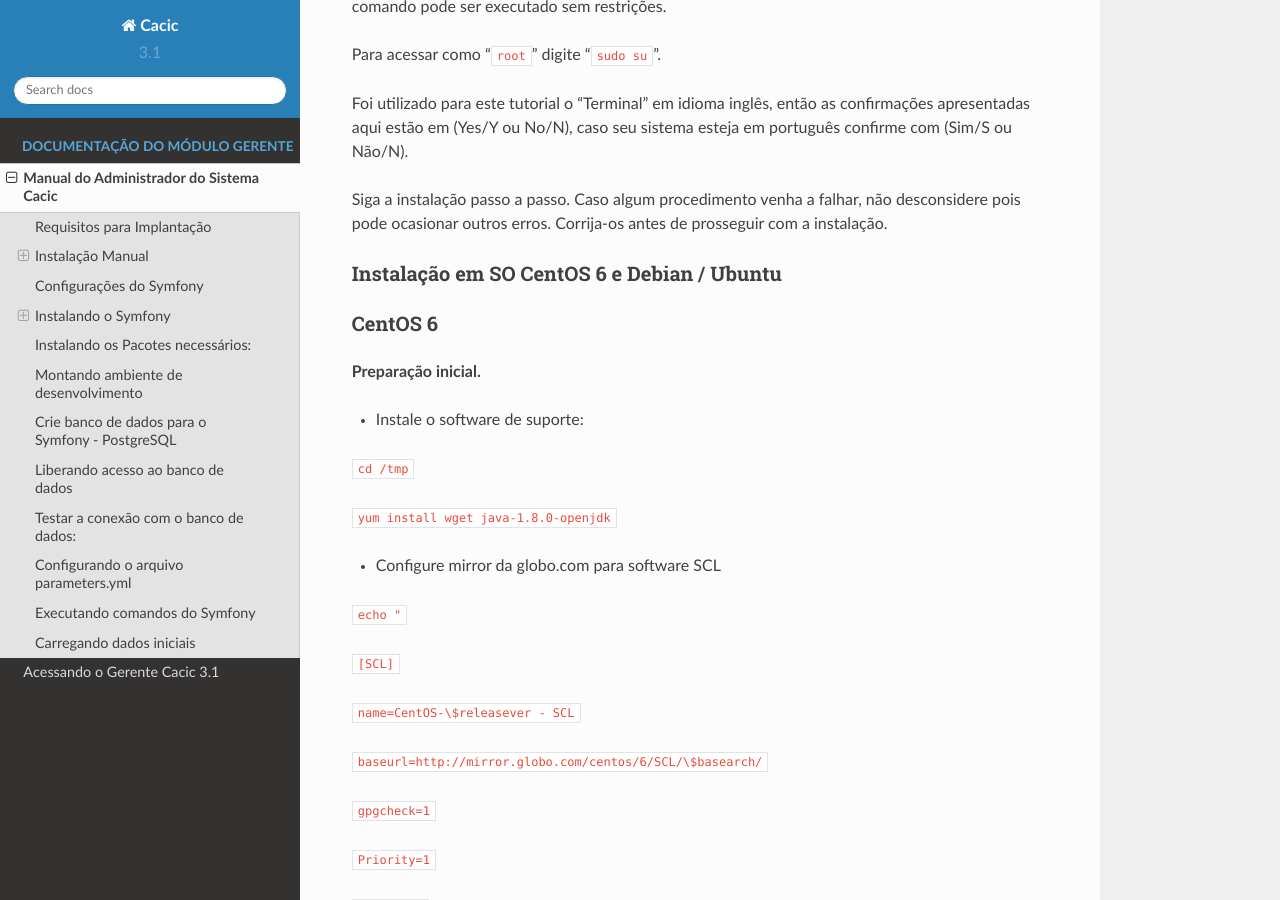
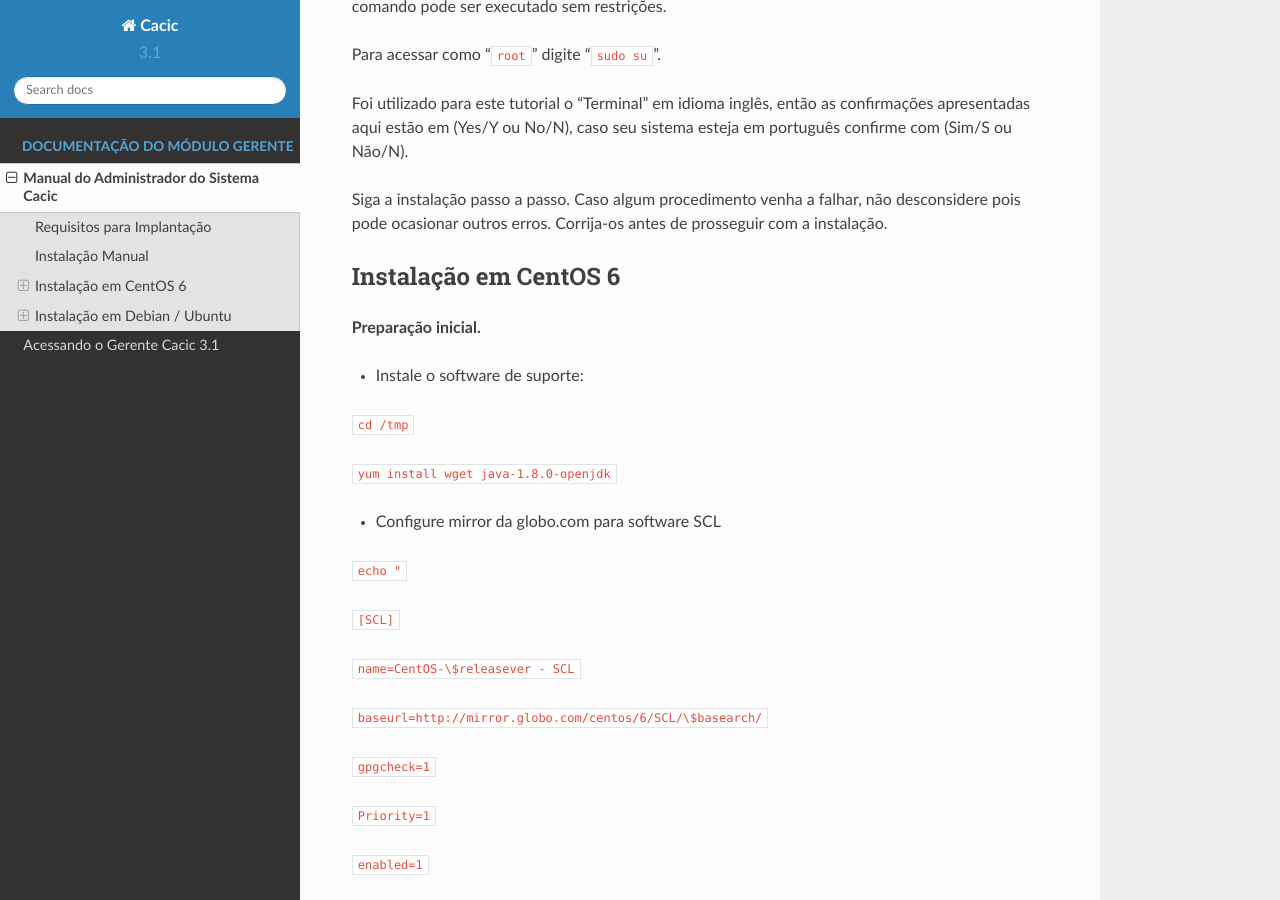
Before and after one commit to lightbase/cacic-doc, a Sphinx documentation site: the page built from source/gerente/apresentacao.rst, in a window 1280 px wide and 900 px high, scrolled down 1988 px. Built offline with Sphinx 7.4.7 and the Read the Docs theme 2.0.0, drawn with Linux system fonts in a browser that asks for light colours; pages that are not in the unit, such as notebooks, are missing from menus; some of the changed text lies outside the part shown.

Commit message:
Alteração de títulos

```diff
--- a/source/gerente/apresentacao.rst
+++ b/source/gerente/apresentacao.rst
@@ -79,11 +79,8 @@
 Siga a instalação passo a passo. Caso algum procedimento venha a falhar, não desconsidere pois pode ocasionar outros erros. Corrija-os antes de prosseguir com a instalação.
 
 
-Instalação em SO CentOS 6 e Debian / Ubuntu
-===========================================
-
-CentOS 6
-========
+Instalação em CentOS 6
+^^^^^^^^^^^^^^^^^^^^^^
 
 **Preparação inicial.**
 
@@ -164,8 +161,8 @@
 
  **Obs.:** Para escolher outra release acesse a página do Cacic e veja a última disponível: ``https://github.com/lightbase/cacic/releases``
 
- Configuração inicial
-^^^^^^^^^^^^^^^^^^^^
+Configuração inicial
+====================
 
 **Configure o Apache para responder na raiz.**
 
@@ -337,7 +334,7 @@
 ``service iptables restart``
 
 Configurações do Symfony
-^^^^^^^^^^^^^^^^^^^^^^^^
+========================
 
 Como pré-requisito já deve haver um banco de dados PostgreSQL configurado para o Cacic.
 
@@ -384,7 +381,7 @@
 Altere o campo secret com um valor gerado no seguinte endereço: http://nux.net/secret
 
 Instalando o Symfony
-^^^^^^^^^^^^^^^^^^^^
+====================
 
 + Baixe e instale os vendors:
 
@@ -416,11 +413,11 @@
 
 ----
 
-Debian / Ubuntu
-===============
+Instalação em Debian / Ubuntu
+^^^^^^^^^^^^^^^^^^^^^^^^^^^^^
 
 Instalando os Pacotes necessários:
-^^^^^^^^^^^^^^^^^^^^^^^^^^^^^^^^^^
+==================================
 
 **Instale os pacotes que você vai precisar:**
 
@@ -468,7 +465,7 @@
 ``# /etc/init.d/apache2 restart``
 
 Montando ambiente de desenvolvimento
-^^^^^^^^^^^^^^^^^^^^^^^^^^^^^^^^^^^^
+====================================
 
 + Clone o arquivo dentro de localhost
 
@@ -503,7 +500,7 @@
 ``# sudo /etc/init.d/apache2 restart``
 
 Crie banco de dados para o Symfony - PostgreSQL
-^^^^^^^^^^^^^^^^^^^^^^^^^^^^^^^^^^^^^^^^^^^^^^^
+===============================================
 
  (É possível que já exista o banco de dados criado, caso isso ocorra passe para o próximo item).
 
@@ -528,7 +525,7 @@
 ``$ createdb -O cacic cacic``
 
 Liberando acesso ao banco de dados
-^^^^^^^^^^^^^^^^^^^^^^^^^^^^^^^^^^
+==================================
 
 ``# nano /etc/postgresql/9.3/main/pg_hba.conf``
 
@@ -577,7 +574,7 @@
 ``$ /etc/init.d/postgresql restart``
 
 Testar a conexão com o banco de dados:
-^^^^^^^^^^^^^^^^^^^^^^^^^^^^^^^^^^^^^^
+======================================
 
 + Execute a linha a baixo e verifique se a mesma se encontra igual ao exemplo:
 
@@ -598,7 +595,7 @@
 ``$ exit``
 
 Configurando o arquivo parameters.yml
-^^^^^^^^^^^^^^^^^^^^^^^^^^^^^^^^^^^^^
+=====================================
 
 + Abra o arquivo "parameters.yml" conforme o comando abaixo:
 
@@ -644,7 +641,7 @@
 Confirme com "Y + Enter"
 
 Executando comandos do Symfony
-^^^^^^^^^^^^^^^^^^^^^^^^^^^^^^
+==============================
 
  Execute os comandos do Symfony necessários para o sistema funcionar:
 
@@ -683,7 +680,7 @@
 ``$ php app/console assetic:dump``
 
 Carregando dados iniciais
-^^^^^^^^^^^^^^^^^^^^^^^^^
+=========================
 
 ``# php app/console doctrine:fixtures:load``
 
```
